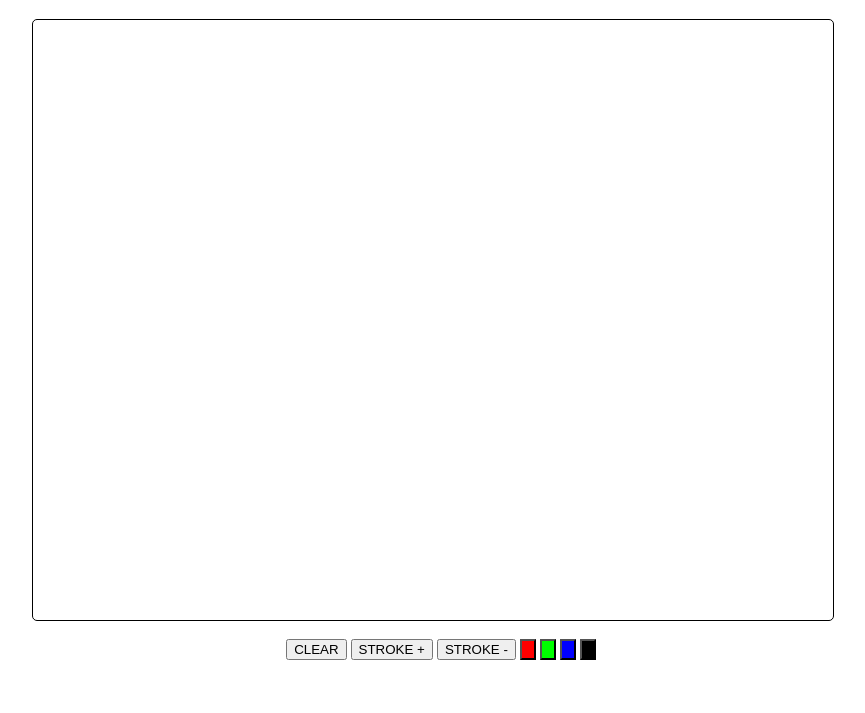
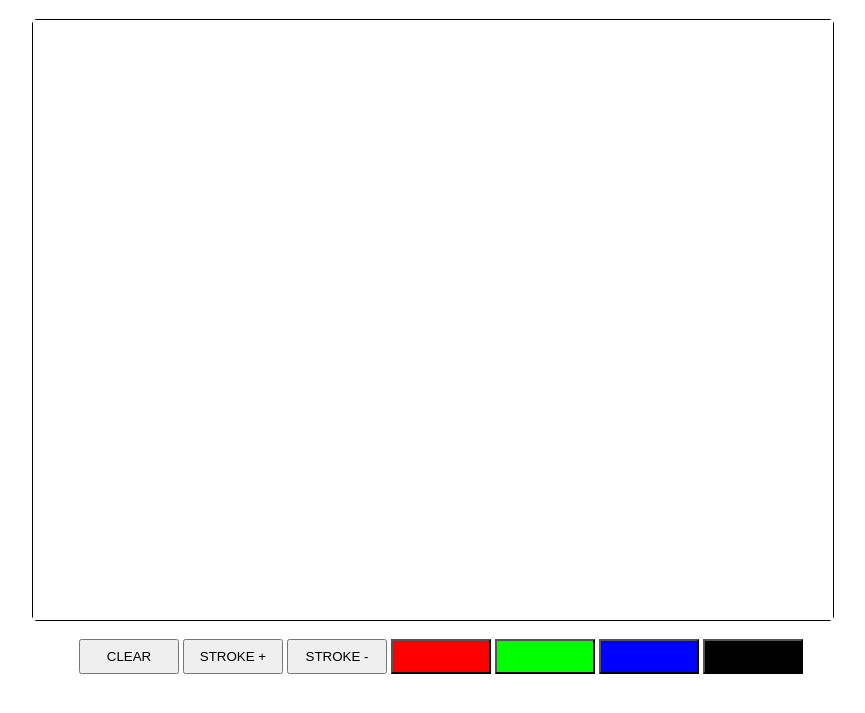
Before and after one commit to lynques/draw-canvas-component, a website built with webpack: page docs/index.html in a window 1280 px wide. Both pictures are taken after a click on the button "CLEAR". Shown: the part 61-774 px from the top of the page, without its empty margins (207-1072 px from the left). Built offline with nearby package versions, Linux system fonts and the light colour scheme.

Commit message:
update demo

```diff
--- a/assets/styles.css
+++ b/assets/styles.css
@@ -29,7 +29,9 @@ h1 {
 }
 
 input[type='button'] {
+    height: 35px;
     vertical-align: middle;
+    width: 100px;
 }
 
 .red-button {
--- a/docs/assets/js/index.js
+++ b/docs/assets/js/index.js
@@ -2,8 +2,21 @@
 
 var drawCanvas;
 
+var strokeWeight = function(val) {
+  var currentWeight = parseInt(drawCanvas.getAttribute('stroke-weight')) || 1;
+  drawCanvas.strokeWeight = currentWeight + val;
+};
+
+var clearCanvas = function() {
+  console.log('clear');
+  drawCanvas.clear();
+};
+
+var changeColor = function(color) {
+  drawCanvas.strokeColor = color;
+};
+
 var init = function() {
-  document.querySelector('body').addEventListener('dblclick', function() {
   drawCanvas = document.querySelector('draw-canvas');
   document.querySelector('.clear-button').addEventListener('click', clearCanvas);
   document.querySelector('.increase-stroke').addEventListener('click', function() {
@@ -24,21 +37,6 @@ var init = function() {
   document.querySelector('.black-button').addEventListener('click', function() {
     changeColor('#000');
   });
-  });
-};
-
-var strokeWeight = function(val) {
-  var currentWeight = parseInt(drawCanvas.getAttribute('stroke-weight')) || 1;
-  drawCanvas.strokeWeight = currentWeight + val;
-  console.log(currentWeight);
-};
-
-var clearCanvas = function() {
-  drawCanvas.clear();
-};
-
-var changeColor = function(color) {
-  drawCanvas.strokeColor = color;
 };
 
 window.addEventListener('load', init);
--- a/docs/assets/styles.css
+++ b/docs/assets/styles.css
@@ -29,7 +29,9 @@ h1 {
 }
 
 input[type='button'] {
+    height: 35px;
     vertical-align: middle;
+    width: 100px;
 }
 
 .red-button {
```
Also changed, not shown: assets/js/index.js (+14 -16 lines), index.html (+2 -2 lines). Lines whose indentation alone changed are shown as unchanged.
